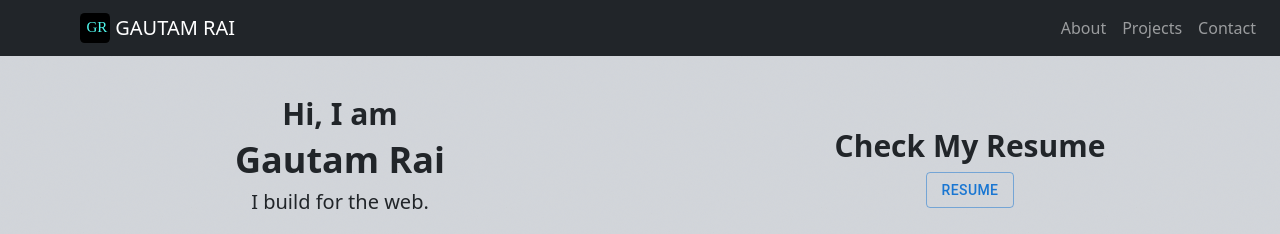
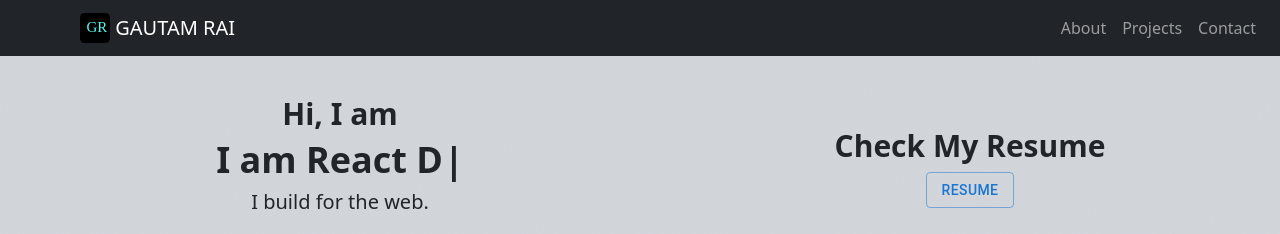
Before and after one commit to Gautam-04/React-portfolio, a React (Vite) app: page / in a window 1280 px wide. Shown: the top 234 px of the page. Built offline with nearby package versions, Linux system fonts and the light colour scheme.

Commit message:
Added typeing effects
Signed-off-by: Gautam-666 <2022.gautam.rai@ves.ac.in>

```diff
--- a/package.json
+++ b/package.json
@@ -19,7 +19,8 @@
     "react": "^18.2.0",
     "react-bootstrap": "^2.7.4",
     "react-dom": "^18.2.0",
-    "react-router-dom": "^6.13.0"
+    "react-router-dom": "^6.13.0",
+    "typewriter-effect": "^2.20.1"
   },
   "devDependencies": {
     "@types/react": "^18.0.28",
--- a/src/components/Herosection.jsx
+++ b/src/components/Herosection.jsx
@@ -1,4 +1,5 @@
 import Button from "@mui/material/Button";
+import Typewriter from "typewriter-effect";
 
 function HeroSection() {
   return (
@@ -6,12 +7,26 @@ function HeroSection() {
       <div className="w-full md:w-6/12 pl-10 flex flex-col justify-center items-center md:items-start lg:items-center">
         <h1 className="text-2xl md:text-3xl font-bold mb-2">Hi, I am</h1>
         <strong className="text-3xl md:text-4xl font-bold mb-2">
-          Gautam Rai
+          <Typewriter
+            onInit={(typewriter) => {
+              typewriter
+                .typeString("Gautam Rai")
+                .pauseFor(1000)
+                .deleteAll()
+                .typeString("I am React Developer")
+                .start()
+                .deleteAll()
+                .typeString("Gautam Rai")
+                .start();
+            }}
+          />
         </strong>
         <h3 className="text-lg md:text-xl mb-4">I build for the web.</h3>
       </div>
       <div className="w-full md:w-6/12 pl-5 flex flex-col justify-center items-center md:items-center ">
-        <h1 className=" text-2xl md:text-3xl font-bold mb-2">Check My Resume</h1>
+        <h1 className=" text-2xl md:text-3xl font-bold mb-2">
+          Check My Resume
+        </h1>
         <Button variant="outlined" color="primary">
           Resume
         </Button>
```
Also changed, not shown: 1 other file (tests, documents, lock files or other folders).
